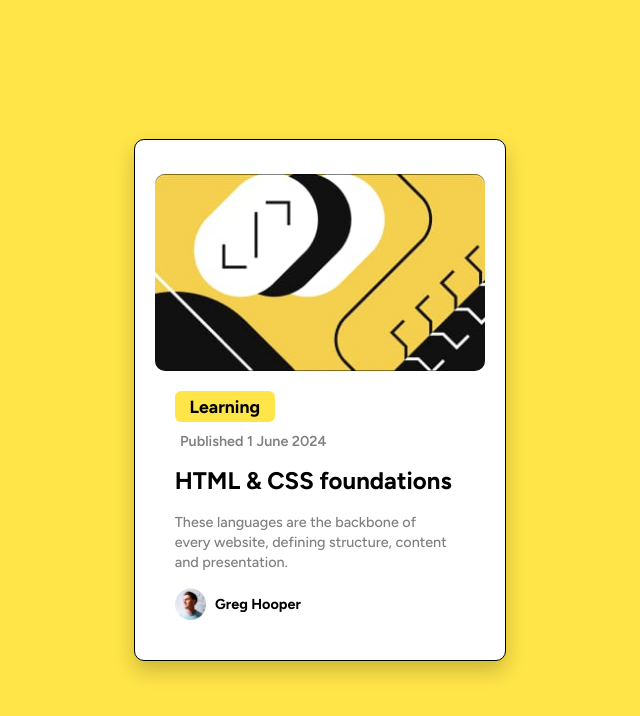
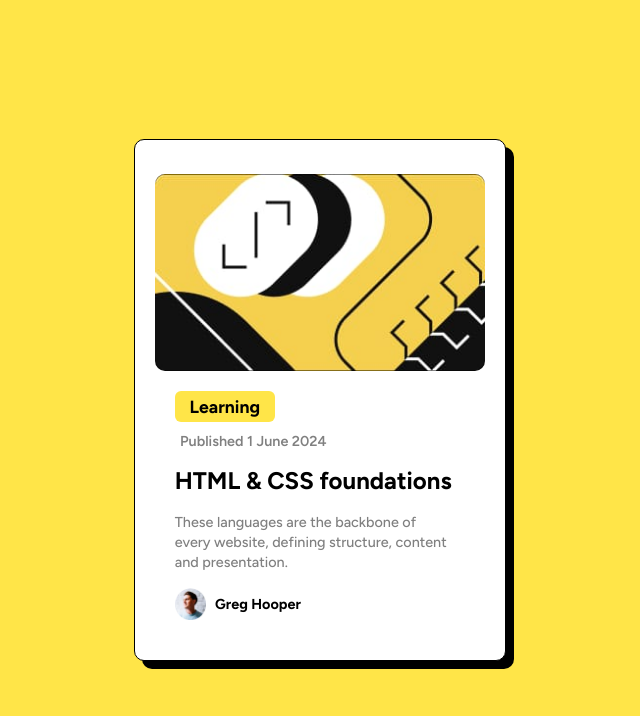
Before and after one commit to guri5-prog/git-test, a plain HTML site: page blog-preview-card-main/index.html in a window 1280 px wide. Shown: the whole page, without its empty margins (320-960 px from the left). Drawn offline with Linux system fonts and the light colour scheme.

Commit message:
Update style.css

```diff
--- a/blog-preview-card-main/style.css
+++ b/blog-preview-card-main/style.css
@@ -24,7 +24,7 @@ body{
     display:flex;
     flex-direction: column;
     border: 1px solid  black;
-    box-shadow: 0px 10px 20px rgba(0, 0, 0, 0.2);
+    box-shadow: 0.5rem 0.5rem rgb(0, 0, 0);
     padding: 20px;
 
 }
```
